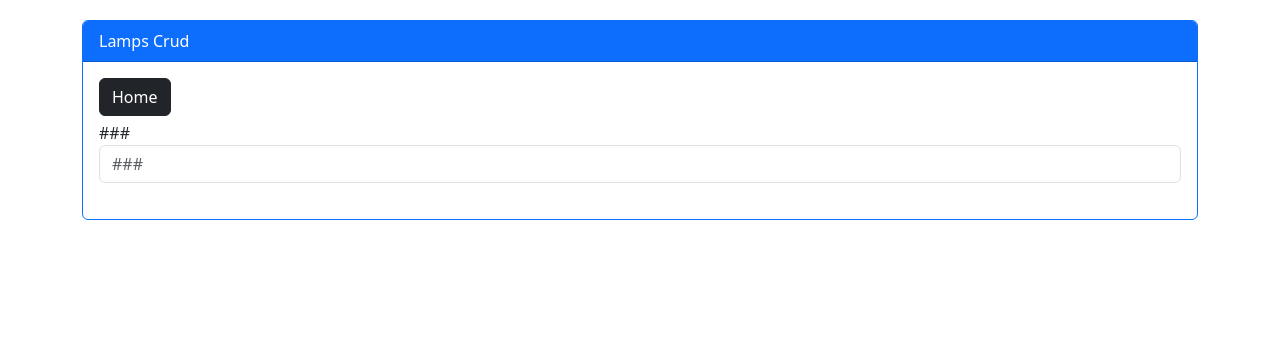
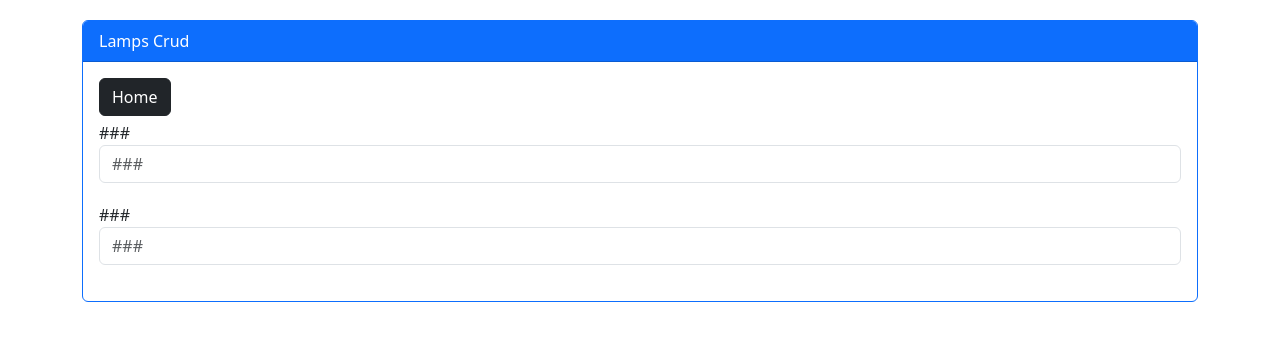
Before and after one commit to Adyson-Lima/lamps_web, a React (Create React App) app: page /newupdate/0 in a window 1280 px wide. Shown: the top 340 px of the page. Built offline with nearby package versions, Linux system fonts and the light colour scheme.

Commit message:
21° commit - tdd input2 tela new update: GREEN

```diff
--- a/src/pages/NewUpdate/index.js
+++ b/src/pages/NewUpdate/index.js
@@ -22,6 +22,18 @@ export default function NewUpdate() {
               placeholder="###"
               ></input>
           </div>
+
+          <div className="form-group">
+            <label htmlFor="###">###</label>
+            <input
+              data-testid="input2"
+              id="###"
+              type="text"
+              style={{marginBottom: '20px'}}
+              className="form-control"
+              placeholder="###"
+              ></input>
+          </div>
         </form>
       </div>
     </div>
```
